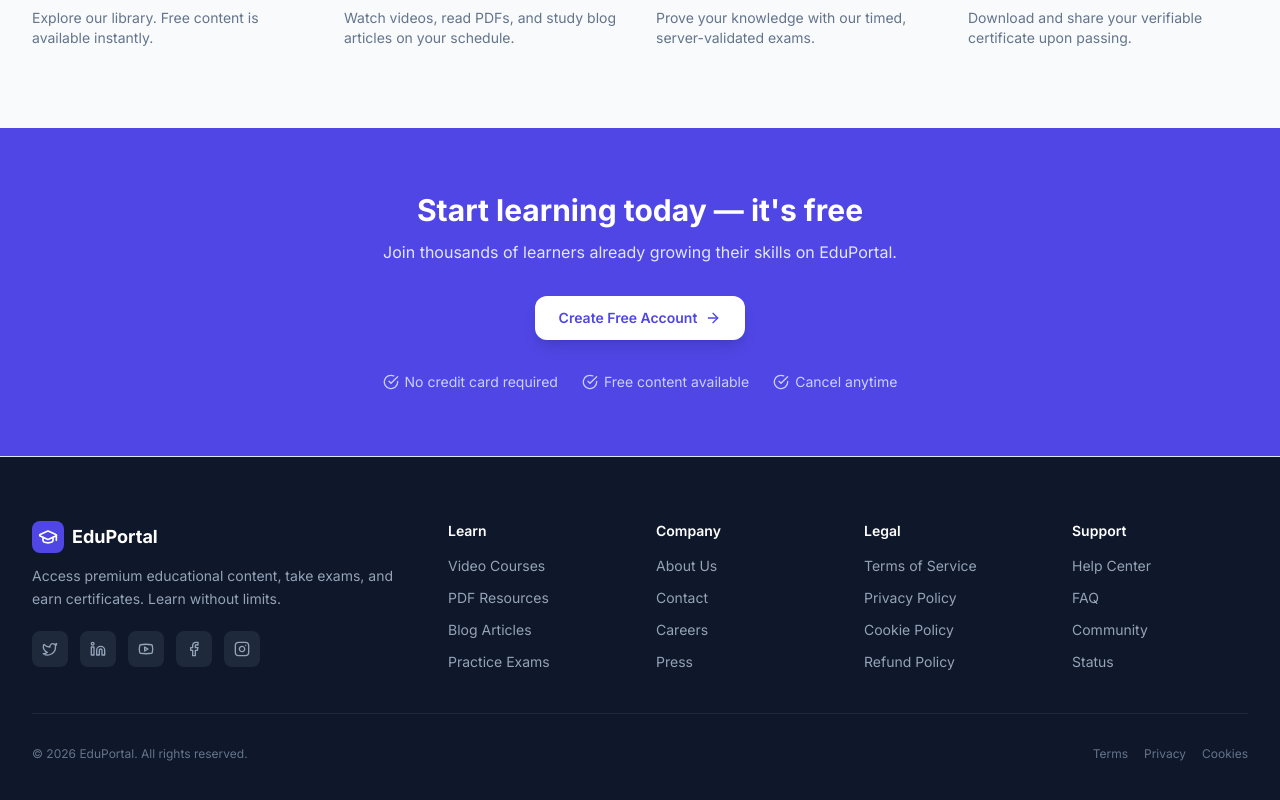
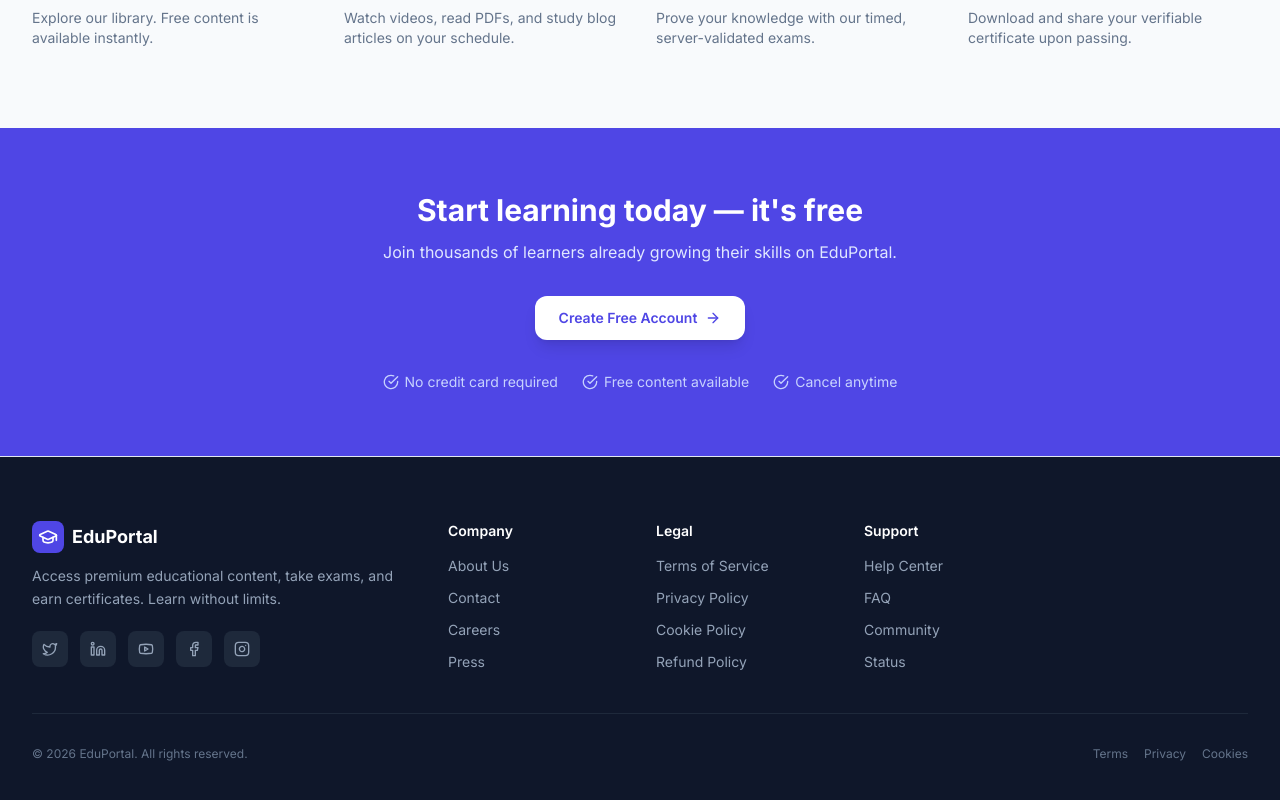
Before and after one commit to akashedu-1359/EducationPortal, a Next.js app: page / in a window 1280 px wide. Shown: the part 1377-2177 px from the top of the page. Built offline with nearby package versions, Linux system fonts and the light colour scheme; no server answers.

Commit message:
footer modified

```diff
--- a/src/components/layout/Footer.tsx
+++ b/src/components/layout/Footer.tsx
@@ -1,5 +1,8 @@
+"use client";
+
 import Link from "next/link";
 import { GraduationCap, Twitter, Linkedin, Youtube, Facebook, Instagram } from "lucide-react";
+import { useAuthStore } from "@/store/authStore";
 
 const FOOTER_LINKS = {
   Learn: [
@@ -37,6 +40,11 @@ const SOCIAL_LINKS = [
 ];
 
 export function Footer() {
+  const { isAuthenticated } = useAuthStore();
+  const visibleLinks = Object.entries(FOOTER_LINKS).filter(
+    ([title]) => title !== "Learn" || isAuthenticated
+  );
+
   return (
     <footer className="border-t border-slate-200 bg-slate-900 text-slate-300">
       <div className="container-pad py-12 lg:py-16">
@@ -70,7 +78,7 @@ export function Footer() {
           </div>
 
           {/* Link columns */}
-          {Object.entries(FOOTER_LINKS).map(([title, links]) => (
+          {visibleLinks.map(([title, links]) => (
             <div key={title}>
               <h3 className="mb-3 text-sm font-semibold text-white">{title}</h3>
               <ul className="space-y-2">
```
